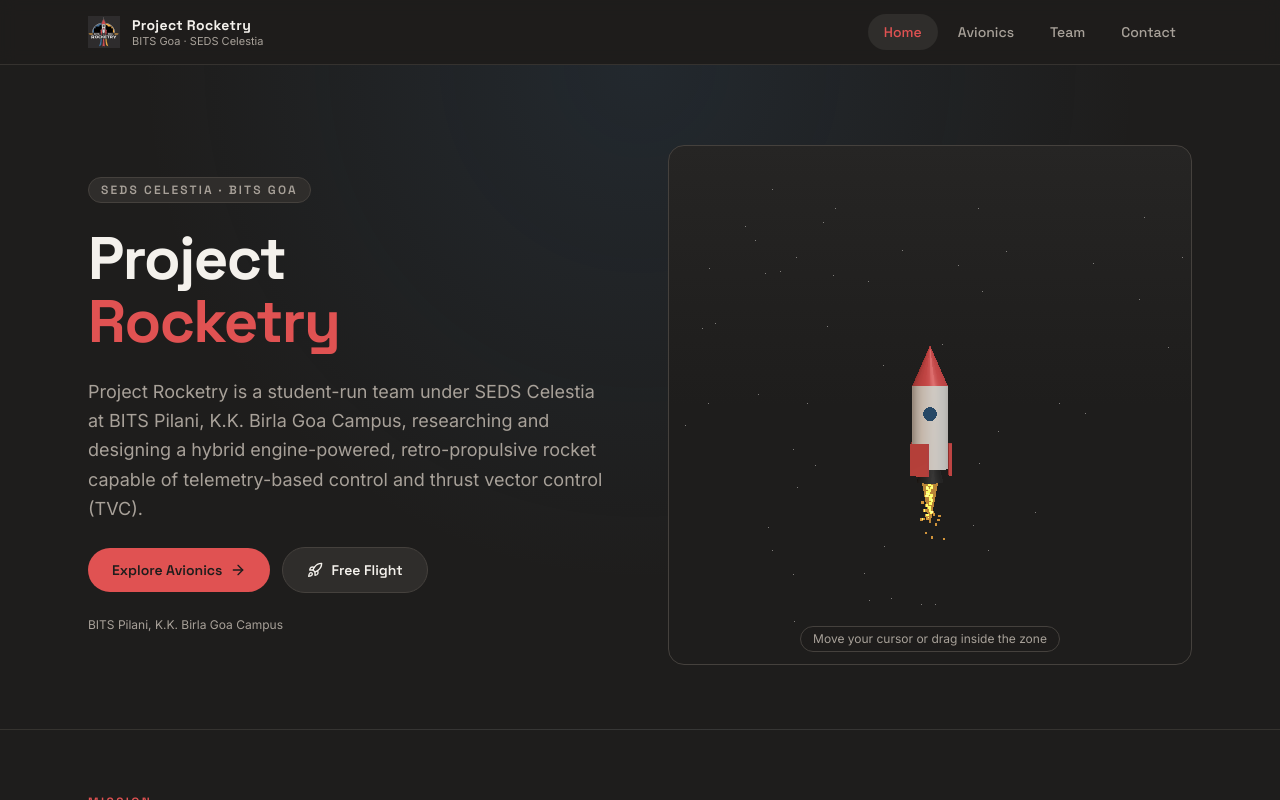
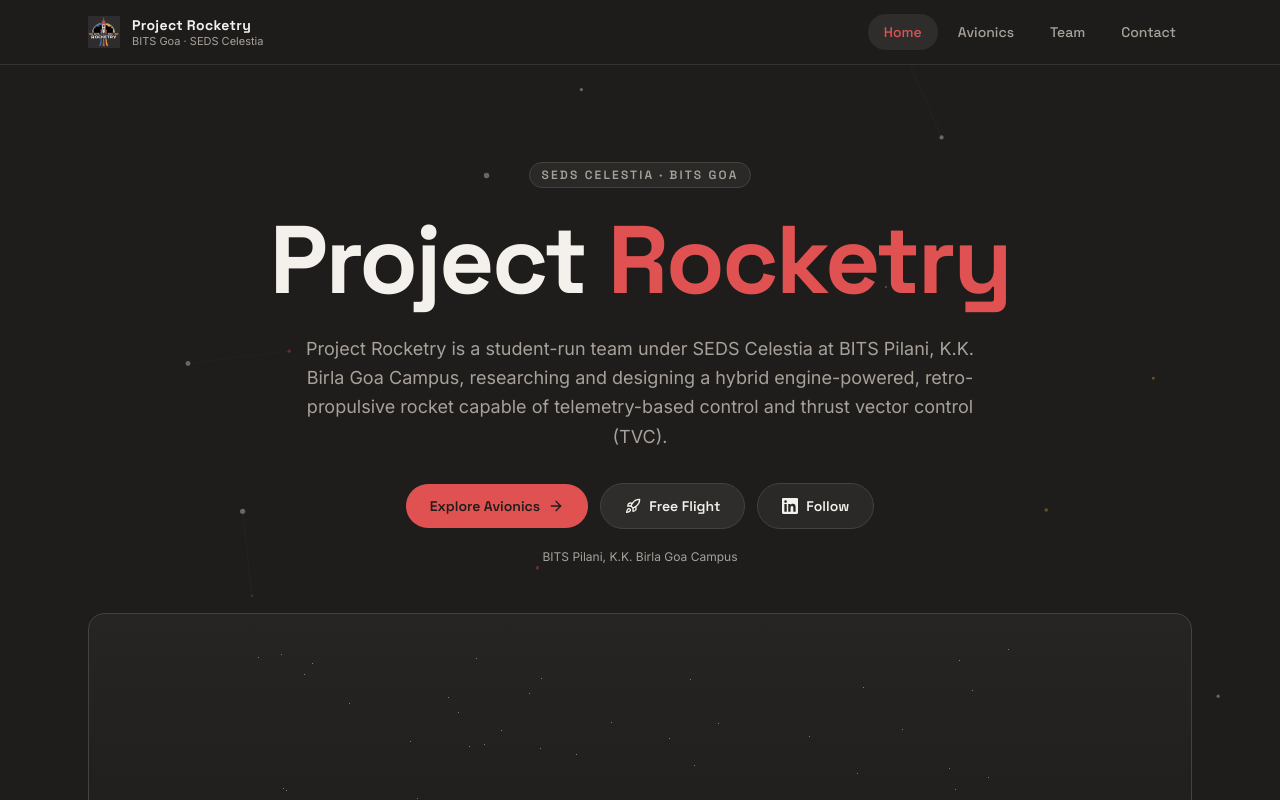
Before and after one commit to Rocketry-Avionics/Rocketry-Website, a Next.js app: page / in a window 1280 px wide. Shown: the top 800 px of the page. Built offline with nearby package versions, Linux system fonts and the light colour scheme.

Commit message:
feat: redesign home hero with living background and full width launch zone

```diff
--- a/src/app/page.tsx
+++ b/src/app/page.tsx
@@ -1,6 +1,7 @@
 import Link from "next/link";
 import { ArrowRight, Check } from "lucide-react";
 import LinkedInIcon from "@/components/ui/LinkedInIcon";
+import NodeNetwork from "@/components/ui/NodeNetwork";
 import { site } from "@/content/site";
 import { stats } from "@/content/stats";
 import { subsystems } from "@/content/subsystems";
@@ -11,21 +12,19 @@ import SectionHeading from "@/components/ui/SectionHeading";
 export default function HomePage() {
   return (
     <>
-      <section className="relative overflow-hidden border-b border-line/60 bg-[radial-gradient(ellipse_at_top,rgba(61,111,158,0.14),transparent_55%)]">
-        <div className="mx-auto grid max-w-6xl gap-12 px-4 pb-16 pt-14 sm:px-6 lg:grid-cols-2 lg:items-center lg:gap-14 lg:pt-20">
-          <div className="flex flex-col items-start gap-6">
-            <p className="inline-flex items-center gap-2 rounded-full border border-line bg-surface px-3 py-1 font-display text-xs font-semibold uppercase tracking-[0.18em] text-muted">
+      <section className="relative overflow-hidden border-b border-line/60">
+        <NodeNetwork />
+        <div className="relative mx-auto max-w-6xl px-4 pb-12 pt-16 text-center sm:px-6 lg:pt-24">
+          <p className="inline-flex items-center gap-2 rounded-full border border-line bg-surface/80 px-3 py-1 font-display text-xs font-semibold uppercase tracking-[0.18em] text-muted backdrop-blur">
             {site.org} · BITS Goa
           </p>
-            <h1 className="font-display text-5xl font-bold leading-[1.05] tracking-tight sm:text-6xl">
-              Project
-              <br />
-              <span className="text-flame">Rocketry</span>
+          <h1 className="mt-6 font-display text-6xl font-bold leading-[1.02] tracking-tight sm:text-7xl lg:text-8xl">
+            Project <span className="text-flame">Rocketry</span>
           </h1>
-            <p className="max-w-xl text-base leading-relaxed text-muted sm:text-lg">
+          <p className="mx-auto mt-6 max-w-2xl text-base leading-relaxed text-muted sm:text-lg">
             {site.mission}
           </p>
-            <div className="flex flex-wrap items-center gap-3">
+          <div className="mt-8 flex flex-wrap items-center justify-center gap-3">
             <Link
               href="/avionics"
               className="inline-flex items-center gap-2 rounded-full bg-flame px-6 py-3 font-display text-sm font-semibold text-ink transition-opacity hover:opacity-90"
@@ -34,13 +33,20 @@ export default function HomePage() {
               <ArrowRight className="h-4 w-4" aria-hidden="true" />
             </Link>
             <FreeFlight />
+            <a
+              href={site.socials[0].href}
+              target="_blank"
+              rel="noopener noreferrer"
+              className="inline-flex items-center gap-2 rounded-full border border-line bg-surface/80 px-6 py-3 font-display text-sm font-semibold text-paper backdrop-blur transition-colors hover:border-flame/60 hover:text-flame"
+            >
+              <LinkedInIcon className="h-4 w-4" />
+              Follow
+            </a>
           </div>
-            <p className="text-xs text-muted">
-              {site.institution}
-            </p>
+          <p className="mt-5 text-xs text-muted">{site.institution}</p>
         </div>
-
-          <div className="h-[380px] sm:h-[440px] lg:h-[520px]">
+        <div className="relative mx-auto max-w-6xl px-4 pb-16 sm:px-6">
+          <div className="h-[380px] sm:h-[460px] lg:h-[540px]">
             <LaunchZone />
           </div>
         </div>
```
Lines whose indentation alone changed are shown as unchanged.
